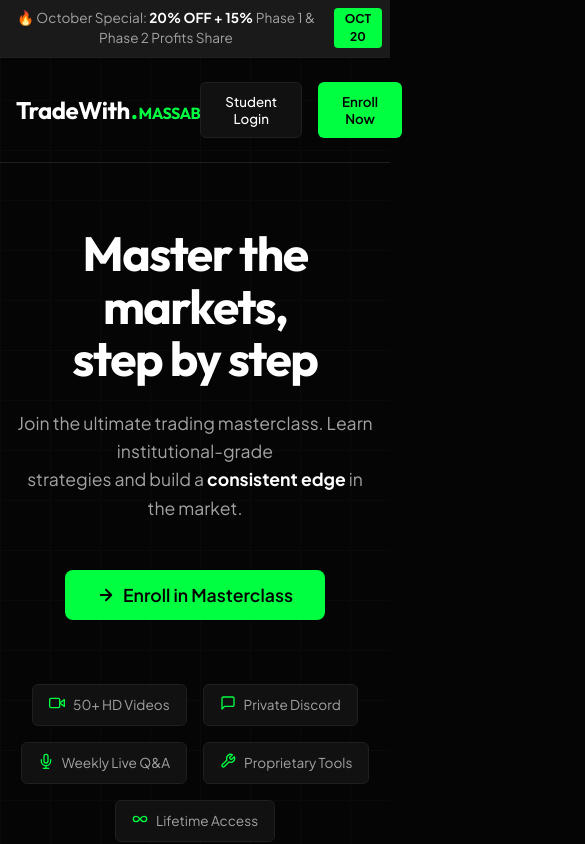
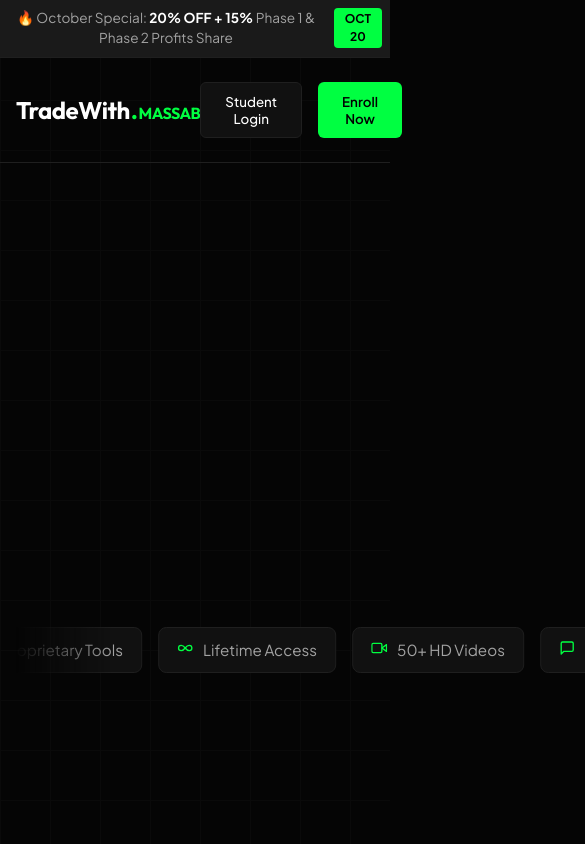
Before and after one commit to HafizRizwanUmar/tradewithmassab, a React (Vite) app: page / in a window 390 px wide. Shown: the top 844 px of the page, 585 px wide, since content can reach past the window. Built offline with nearby package versions, Linux system fonts and the light colour scheme.

Commit message:
added responsive marquee to hero feature chips

```diff
--- a/src/components/Hero/Hero.css
+++ b/src/components/Hero/Hero.css
@@ -40,24 +40,44 @@
   border-radius: 8px;
 }
 
+.hero-features-container {
+  overflow: hidden;
+  white-space: nowrap;
+  width: 100%;
+  margin-top: 4rem;
+  position: relative;
+  mask-image: linear-gradient(to right, transparent, black 5%, black 95%, transparent);
+  -webkit-mask-image: linear-gradient(to right, transparent, black 5%, black 95%, transparent);
+}
+
 .hero-features {
-  display: flex;
-  flex-wrap: wrap;
+  display: inline-flex;
   gap: 1rem;
-  margin-top: 4rem;
+  animation: marquee-left-to-right 20s linear infinite;
+  width: max-content;
+}
+
+@keyframes marquee-left-to-right {
+  0% {
+    transform: translateX(-50%);
+  }
+  100% {
+    transform: translateX(0);
+  }
 }
 
 .feature-chip {
   background-color: var(--bg-secondary);
   color: var(--text-secondary);
-  padding: 8px 16px;
-  border-radius: 6px;
-  font-size: 0.85rem;
-  display: flex;
+  padding: 10px 18px;
+  border-radius: 8px;
+  font-size: 0.95rem;
+  display: inline-flex;
   align-items: center;
-  gap: 8px;
+  gap: 10px;
   border: var(--border-subtle);
   transition: all 0.2s ease;
+  flex-shrink: 0;
 }
 
 .feature-chip:hover {
--- a/src/components/Hero/Hero.jsx
+++ b/src/components/Hero/Hero.jsx
@@ -26,7 +26,10 @@ const Hero = () => {
             </button>
           </div>
 
+          <div className="hero-features-container">
             <div className="hero-features">
+              {[...Array(2)].map((_, index) => (
+                <React.Fragment key={index}>
                   <div className="feature-chip">
                     <span className="chip-icon">
                       <svg width="16" height="16" viewBox="0 0 24 24" fill="none" stroke="currentColor" strokeWidth="2" strokeLinecap="round" strokeLinejoin="round"><polygon points="23 7 16 12 23 17 23 7"></polygon><rect x="1" y="5" width="15" height="14" rx="2" ry="2"></rect></svg>
@@ -52,6 +55,9 @@ const Hero = () => {
                       <svg width="16" height="16" viewBox="0 0 24 24" fill="none" stroke="currentColor" strokeWidth="2" strokeLinecap="round" strokeLinejoin="round"><path d="M12 12c-2-2.67-4-4-6-4a4 4 0 1 0 0 8c2 0 4-1.33 6-4Zm0 0c2 2.67 4 4 6 4a4 4 0 0 0 0-8c-2 0-4 1.33-6 4Z"></path></svg>
                     </span> Lifetime Access
                   </div>
+                </React.Fragment>
+              ))}
+            </div>
           </div>
         </div>
 
```
Lines whose indentation alone changed are shown as unchanged.
